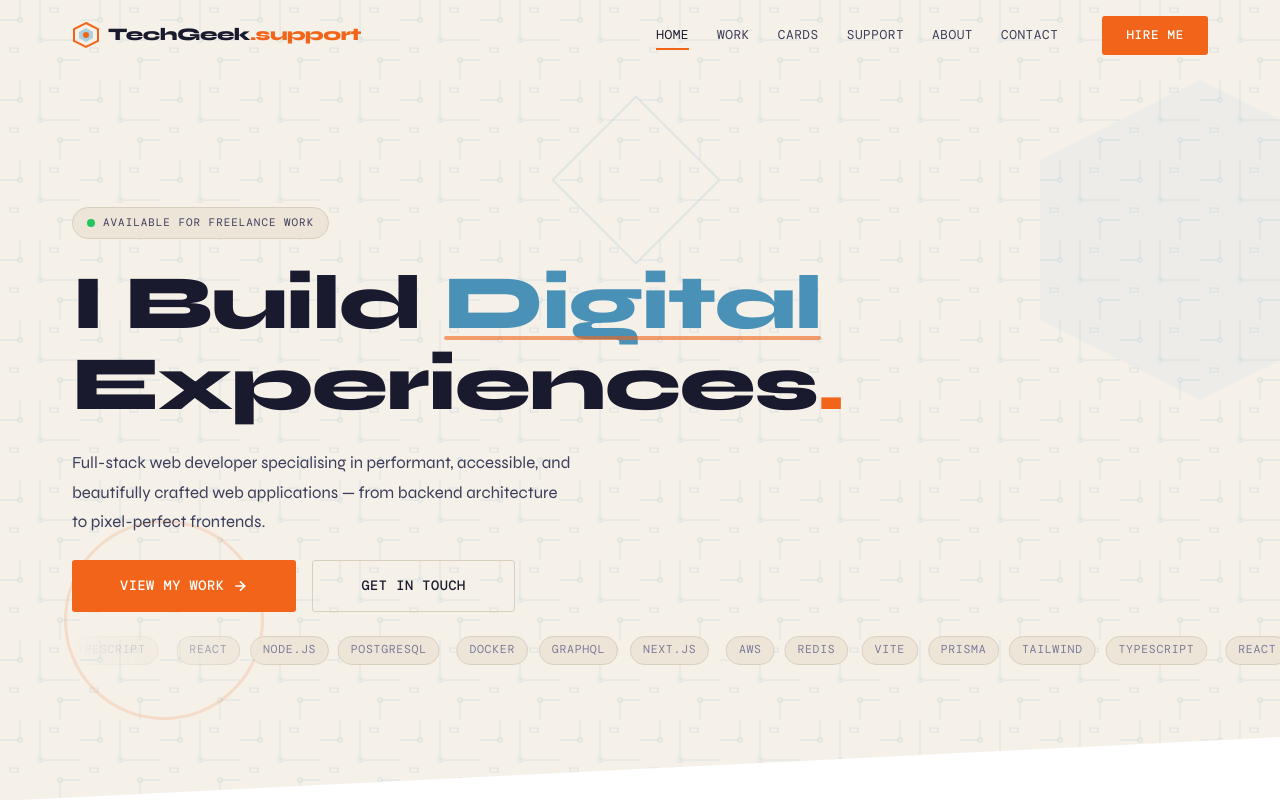
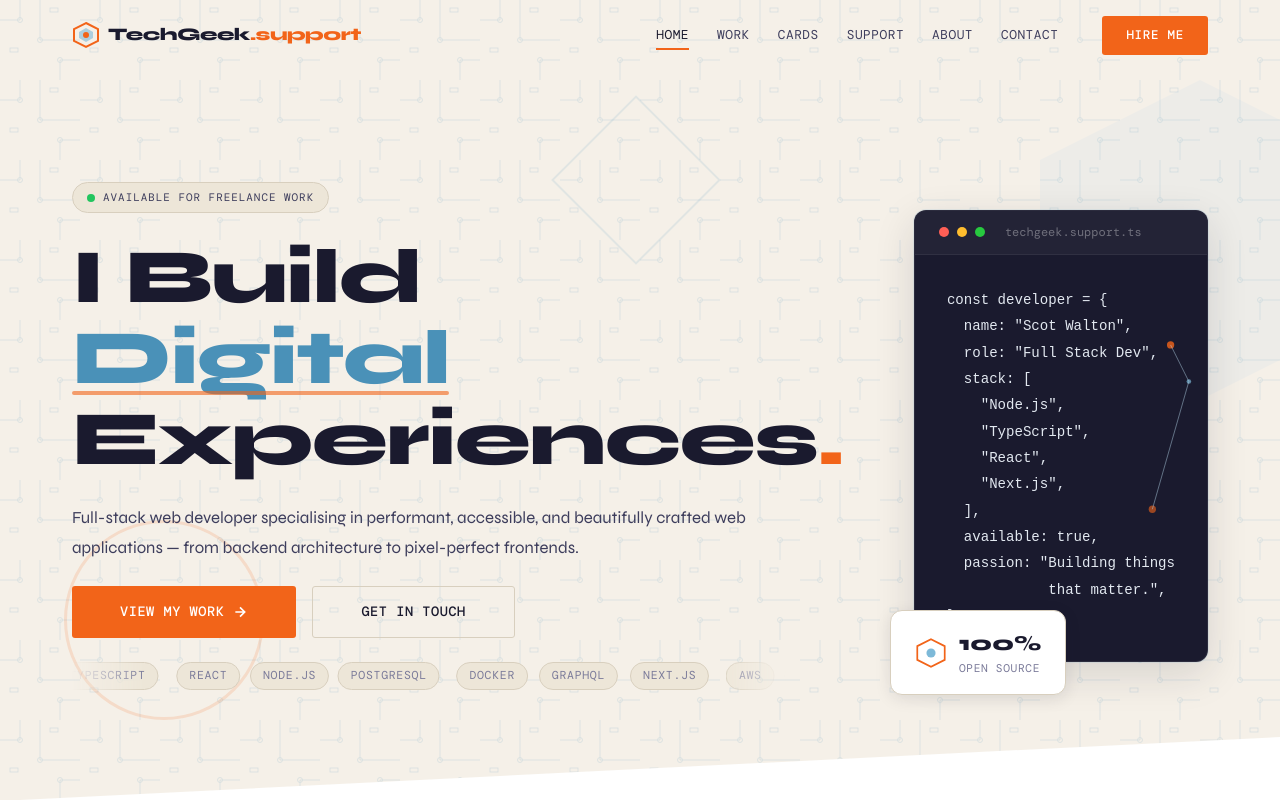
Before and after one commit to z4nta0/techgeek, a React (Vite) app: page / in a window 1280 px wide. Shown: the top 800 px of the page. Built offline with nearby package versions, Linux system fonts and the light colour scheme; a web font is replaced by a local one.

Commit message:
Fix Home page bug for heroInner div not displaying correctly because heroContent div is taking up too much space

```diff
--- a/src/pages/Home.module.css
+++ b/src/pages/Home.module.css
@@ -13,7 +13,7 @@
   position: relative;
   z-index: 1;
   display: grid;
-  grid-template-columns: 1fr 1fr;
+  grid-template-columns: 3fr 1fr;
   gap: var(--sp-10);
   align-items: center;
   padding-top: var(--sp-9);
@@ -68,6 +68,7 @@
   flex-direction: column;
   gap: var(--sp-5);
   animation: fadeUp 600ms var(--ease-out) both;
+  min-width: 0;
 }
 
 .heroLabel {
@@ -124,7 +125,6 @@
   font-size: 1.05rem;
   line-height: 1.75;
   color: var(--ink-mid);
-  max-width: 500px;
 }
 
 .heroCtas {
@@ -181,6 +181,7 @@
   gap: var(--sp-3);
   overflow: hidden;
   mask-image: linear-gradient(90deg, transparent, black 10%, black 90%, transparent);
+  min-width: 0;
 }
 
 .tickerItem {
@@ -273,7 +274,7 @@
 
 .floatingBadge {
   position: absolute;
-  bottom: -20px;
+  bottom: -33px;
   left: -24px;
   background: var(--white);
   border: 1px solid var(--ivory-dark);
@@ -530,12 +531,17 @@
 
 /* ── Responsive ─────────────────────────────────────────────── */
 @media (max-width: 1024px) {
-  .heroInner    { grid-template-columns: 1fr; gap: var(--sp-8); padding-top: var(--sp-8); }
+  .heroInner    { grid-template-columns: 3fr 1fr; gap: var(--sp-8); padding-top: var(--sp-8); }
   .heroVisual   { display: none; }
   .statsGrid    { grid-template-columns: repeat(2, 1fr); }
   .serviceGrid  { grid-template-columns: repeat(2, 1fr); }
   .projectsGrid { grid-template-columns: repeat(2, 1fr); }
   .ctaInner     { flex-direction: column; align-items: flex-start; }
+}
+
+@media (max-width: 768px) {
+  .heroInner    { grid-template-columns: 1fr; gap: var(--sp-8); }
+  .heroVisual   { display: none; }
 }
 
 @media (max-width: 640px) {
--- a/src/pages/Home.tsx
+++ b/src/pages/Home.tsx
@@ -87,13 +87,13 @@ export const Home: React.FC = () => {
               </div>
               <pre className={styles.code}>
                 <code>{`const developer = {
-  name: "Your Name",
+  name: "Scot Walton",
   role: "Full Stack Dev",
   stack: [
+    "Node.js",
+    "TypeScript",
     "React",
-    "TypeScript",
-    "Node.js",
-    "PostgreSQL",
+    "Next.js",
   ],
   available: true,
   passion: "Building things
```
